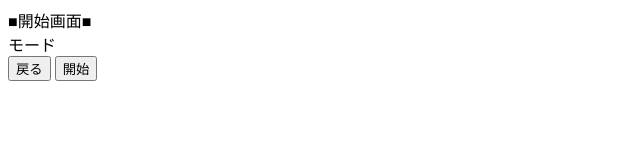
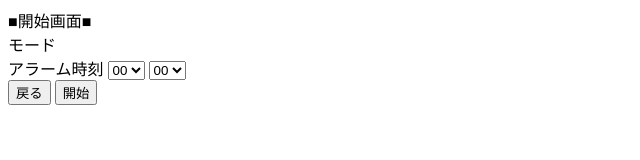
Before and after one commit to Yoshiaki110/bsbp, a website: page public/start.html in a window 1280 px wide. Shown: the whole page, without its empty margins (0-640 px from the left). Drawn offline with Linux system fonts and the light colour scheme.

Commit message:
add alarm

```diff
--- a/ble.js
+++ b/ble.js
@@ -216,6 +216,7 @@ function ti_luxometer(conned_obj) {
 
 var SensorTag = require('sensortag');
 var aggregate = require('./aggregate.js');
+var execSync = require('child_process').execSync;
 
 function discoverB() {
   SensorTag.discoverByUuid(B, function(sensorTag) {
@@ -235,6 +236,7 @@ function discoverB() {
     });
     sensorTag.on("disconnect", function() {
       console.info("disconnect(B) and exit");
+      execSync('pkill mpg321');
       aggregate.aggregate(DATA_DIR + DATA_CSV, RESULT_DIR + RESULT_CSV, dateStr());
       fs.renameSync(DATA_DIR + DATA_CSV, DATA_DIR + dateStr() + '.csv');
       restart();
@@ -260,6 +262,7 @@ function discoverE() {
     });
     sensorTag.on("disconnect", function() {
       console.info("disconnect(E) and exit");
+      execSync('pkill mpg321');
       aggregate.aggregate(DATA_DIR + DATA_CSV, RESULT_DIR + RESULT_CSV, dateStr());
       fs.renameSync(DATA_DIR + DATA_CSV, DATA_DIR + dateStr() + '.csv');
       restart();
--- a/public/start.html
+++ b/public/start.html
@@ -26,7 +26,7 @@
       var req = new XMLHttpRequest();
       req.open('POST', '/api/start', true);
       req.setRequestHeader( 'Content-Type', 'application/json');
-      var data = {};
+      var data = {time: frm.hour.value + frm.minute.value};
       req.send(JSON.stringify(data));
       req.onreadystatechange = function() {
         if (req.readyState == 4) { // 通信の完了時
@@ -36,7 +36,7 @@
       }
     }
     function Home() {
-      location.href = '/';
+      location.href = './';
     }
 //    window.onload = Get;
 
@@ -45,6 +45,95 @@
     ■開始画面■
     <form name="frm">
       モード<br>
+      アラーム時刻
+      <select name="hour">
+        <option value="00">00</option>
+        <option value="01">01</option>
+        <option value="02">02</option>
+        <option value="03">03</option>
+        <option value="04">04</option>
+        <option value="05">05</option>
+        <option value="06">06</option>
+        <option value="07">07</option>
+        <option value="08">08</option>
+        <option value="09">09</option>
+        <option value="10">10</option>
+        <option value="11">11</option>
+        <option value="12">12</option>
+        <option value="13">13</option>
+        <option value="14">14</option>
+        <option value="15">15</option>
+        <option value="16">16</option>
+        <option value="17">17</option>
+        <option value="18">18</option>
+        <option value="19">19</option>
+        <option value="20">20</option>
+        <option value="21">21</option>
+        <option value="22">22</option>
+        <option value="23">23</option>
+      </select>
+      <select name="minute">
+        <option value="00">00</option>
+        <option value="01">01</option>
+        <option value="02">02</option>
+        <option value="03">03</option>
+        <option value="04">04</option>
+        <option value="05">05</option>
+        <option value="06">06</option>
+        <option value="07">07</option>
+        <option value="08">08</option>
+        <option value="09">09</option>
+        <option value="10">10</option>
+        <option value="11">11</option>
+        <option value="12">12</option>
+        <option value="13">13</option>
+        <option value="14">14</option>
+        <option value="15">15</option>
+        <option value="16">16</option>
+        <option value="17">17</option>
+        <option value="18">18</option>
+        <option value="19">19</option>
+        <option value="20">20</option>
+        <option value="21">21</option>
+        <option value="22">22</option>
+        <option value="23">23</option>
+        <option value="24">24</option>
+        <option value="25">25</option>
+        <option value="26">26</option>
+        <option value="27">27</option>
+        <option value="28">28</option>
+        <option value="29">29</option>
+        <option value="30">30</option>
+        <option value="31">31</option>
+        <option value="32">32</option>
+        <option value="33">33</option>
+        <option value="34">34</option>
+        <option value="35">35</option>
+        <option value="36">36</option>
+        <option value="37">37</option>
+        <option value="38">38</option>
+        <option value="39">39</option>
+        <option value="40">40</option>
+        <option value="41">41</option>
+        <option value="42">42</option>
+        <option value="43">43</option>
+        <option value="44">44</option>
+        <option value="45">45</option>
+        <option value="46">46</option>
+        <option value="47">47</option>
+        <option value="48">48</option>
+        <option value="49">49</option>
+        <option value="50">50</option>
+        <option value="51">51</option>
+        <option value="52">52</option>
+        <option value="53">53</option>
+        <option value="54">54</option>
+        <option value="55">55</option>
+        <option value="56">56</option>
+        <option value="57">57</option>
+        <option value="58">58</option>
+        <option value="59">59</option>
+      </select><br>
       <INPUT type="button" name="button1" onClick="Home()" value="戻る">
       <INPUT type="button" name="button2" onClick="Post()" value="開始">
     </form>
```
Also changed, not shown: common.js (+16 -0 lines), public/history.html (+1 -1 lines), public/index.html (+4 -4 lines), public/result.html (+1 -1 lines), public/setting.html (+1 -1 lines), public/stop.html (+1 -1 lines), server.js (+26 -6 lines).
